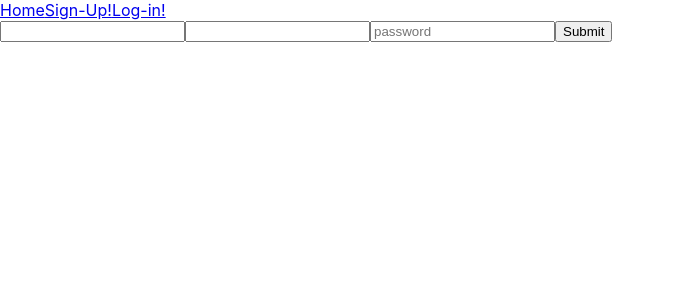
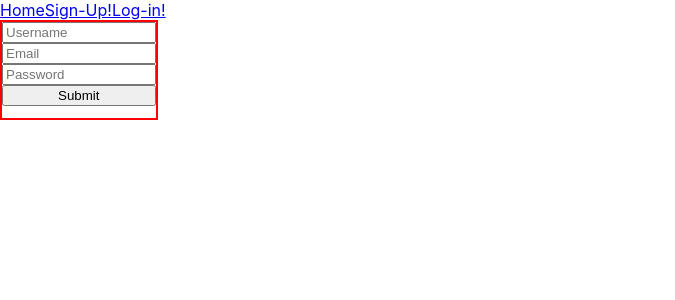
Before and after one commit to Build-Week-Pintereach-PT/Front-End, a React (Create React App) app: page /signup in a window 1280 px wide. Shown: the top 300 px of the page, without its empty margins (0-675 px from the left). Built offline with nearby package versions, Linux system fonts and the light colour scheme.

Commit message:
Added Login page and put placeholder text on homepage

```diff
--- a/src/App.js
+++ b/src/App.js
@@ -2,16 +2,18 @@ import React from 'react';
 import './App.css';
 import NavBar from './components/home/NavBar'
 import SignUp from './components/forms/SignUp'
+import Login from  './components/forms/Login'
 import { Route } from 'react-router-dom'
+import Homepage from './components/home/HomePage'
 
 
 function App() {
   return (
     <div>
       <NavBar/>
-      {/* <Route exact path='/' component={Homepage}/> */}
+      <Route exact path='/' component={Homepage}/>
       <Route exact path= '/signup' component= {SignUp}/>
-      {/* <Route exact path='/login' component={Login}/> */}
+      <Route exact path='/login' component={Login}/>
 
     </div>
   );
--- a/src/components/forms/Login.js
+++ b/src/components/forms/Login.js
@@ -0,0 +1,46 @@
+import React from "react";
+import { useForm } from "react-hook-form";
+import styled from 'styled-components'
+
+const Form = styled.div`
+display:flex;
+flex-direction: column;
+align-self:flex-end;
+width:12vw;
+height: 12vh;
+border: 2px solid red;
+`
+
+const Login = () => {
+  const { handleSubmit, register, errors } = useForm();
+  const onSubmit = values => {
+    console.log(values);
+  };
+
+  return (
+
+    <form onSubmit={handleSubmit(onSubmit)}>
+    <Form>
+
+        <input
+            name="email"
+            placeholder="Email"
+            ref={register({ required: true })}
+        />
+        {errors.email && errors.email.message}
+
+        <input
+            type="password"
+            placeholder="Password"
+            name="password"
+            ref={register({ required: true })}
+        />
+        {errors.password && errors.password.message}
+
+        <button type="submit">Submit</button>
+      </Form>
+
+    </form>
+  );
+};
+export default Login;
--- a/src/components/forms/SignUp.js
+++ b/src/components/forms/SignUp.js
@@ -1,5 +1,15 @@
 import React from "react";
 import { useForm } from "react-hook-form";
+import styled from 'styled-components'
+
+const Form = styled.div`
+display:flex;
+flex-direction: column;
+align-self:flex-end;
+width:12vw;
+height: 12vh;
+border: 2px solid red;
+`
 
 const SignUp = () => {
   const { handleSubmit, register, errors } = useForm();
@@ -8,27 +18,34 @@ const SignUp = () => {
   };
 
   return (
+
     <form onSubmit={handleSubmit(onSubmit)}>
+    <Form>
         <input
             name="username"
-            ref={register({required: true})}
+            placeholder="Username"
+            ref={register({ required: true })}
         />
         {errors.username && errors.username.message}
 
         <input
             name="email"
-        ref={register({required: true})}
+            placeholder="Email"
+            ref={register({ required: true })}
         />
         {errors.email && errors.email.message}
 
-      <input type="password"
-      placeholder="password"
+        <input
+            type="password"
+            placeholder="Password"
             name="password"
-      ref={register({required: true})}
+            ref={register({ required: true })}
         />
         {errors.password && errors.password.message}
 
         <button type="submit">Submit</button>
+      </Form>
+
     </form>
   );
 };
--- a/src/components/home/HomePage.js
+++ b/src/components/home/HomePage.js
@@ -0,0 +1,18 @@
+import React from 'react'
+
+export default function HomePage() {
+    return (
+
+    <div>
+        <p>ARTICLES</p>
+        <p>ARTICLES</p>
+        <p>ARTICLES</p>
+        <p>ARTICLES</p>
+        <p>ARTICLES</p>
+        <p>ARTICLES</p>
+        <p>ARTICLES</p>
+
+    </div>
+    )
+
+}
--- a/src/components/home/NavBar.js
+++ b/src/components/home/NavBar.js
@@ -5,11 +5,11 @@ export default function Navbar() {
     return (
 
     <div>
-        <navlink>
+        <nav>
             <Link to='/'>Home</Link>
             <Link to='/signup'>Sign-Up!</Link>
             <Link to='/login'>Log-in!</Link>
-        </navlink>
+        </nav>
 
     </div>
     )
```
Lines whose indentation alone changed are shown as unchanged.
